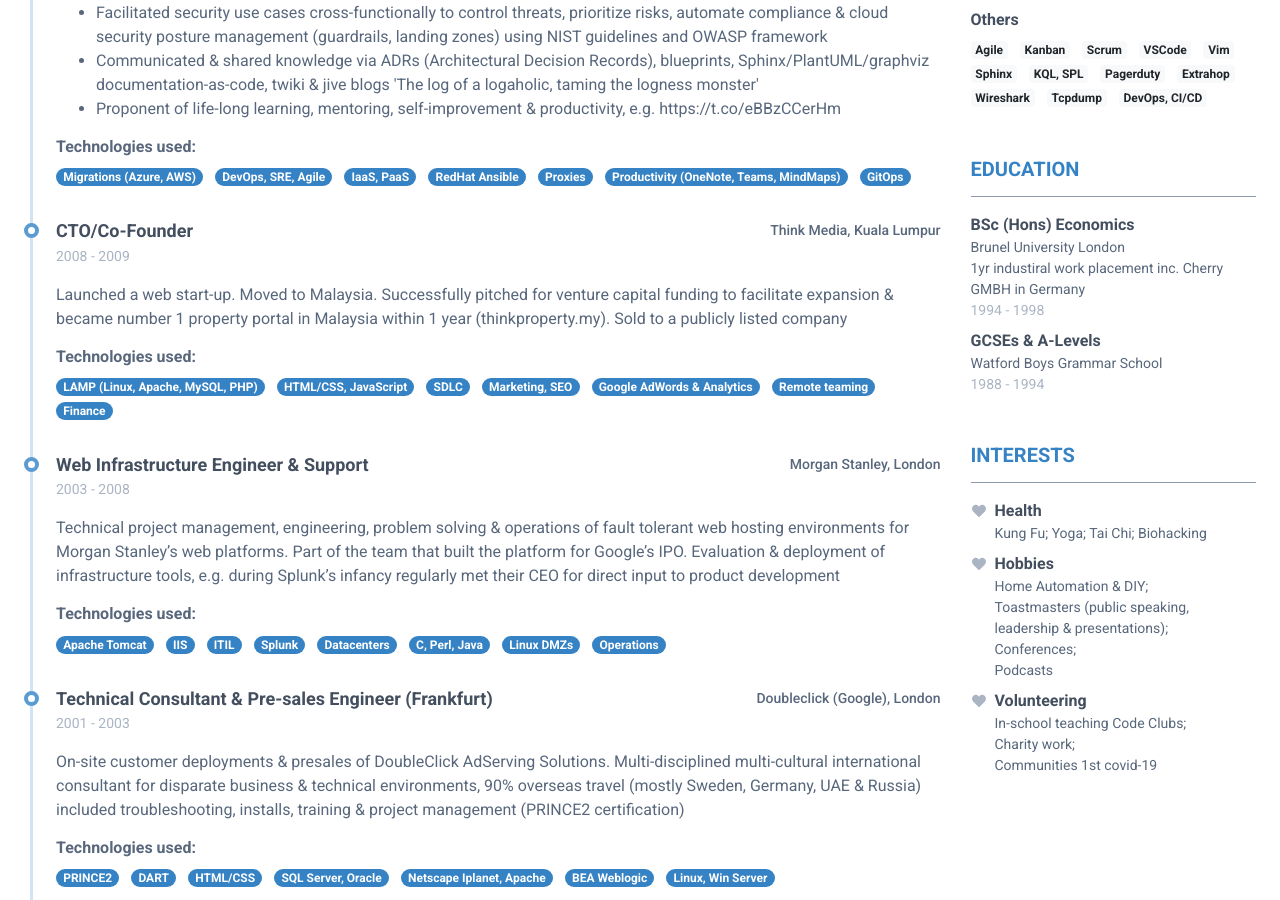
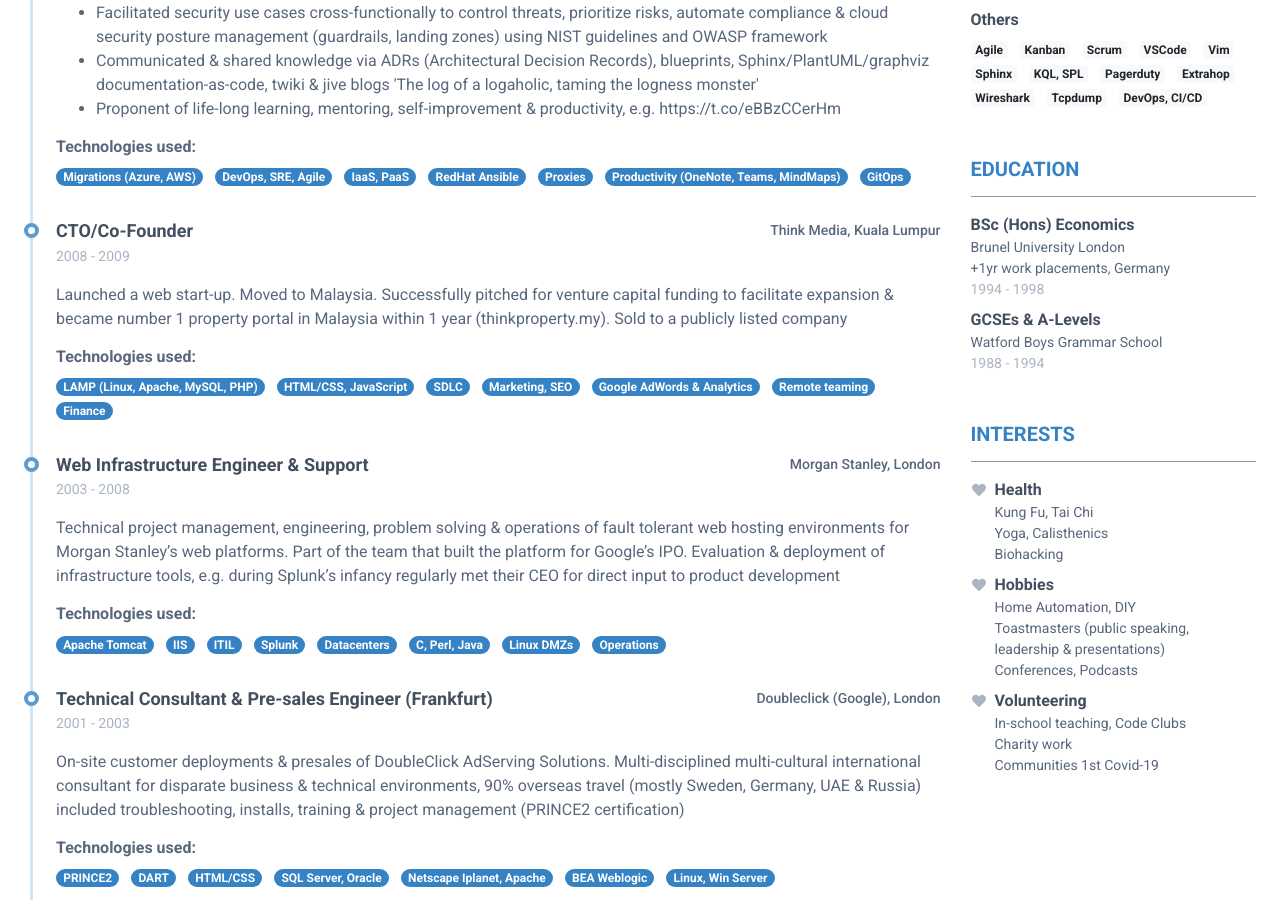
Before and after one commit to Hamy200/resume, a Jekyll site: the page built from index.markdown, in a window 1280 px wide and 900 px high, scrolled down 840 px. Built offline with Jekyll 4.4.1, drawn with Linux system fonts in a browser that asks for light colours; nearby versions of some CDN libraries.

Commit message:
Update data.yml

```diff
--- a/_data/data.yml
+++ b/_data/data.yml
@@ -26,10 +26,10 @@ summary: |
 
 education:
   - degree: BSc (Hons) Economics
-    university: Brunel University London<br> 1yr industiral work placement inc. Cherry GMBH in Germany
+    university: Brunel University London<br> +1yr work placements, Germany
     time: 1994 - 1998
     details: |
-       Economics, Econometrics, Marketing & Management Modules. Two 6month work experiences in London & Germany.
+       Economics, Econometrics, Marketing & Management Modules. 1 year industrial placements in London & Germany.
   - degree: GCSEs & A-Levels
     university: Watford Boys Grammar School
     time: 1988 - 1994
@@ -124,13 +124,13 @@ experiences:
 awards:
   - name: Health
     description: |
-      Kung Fu; Yoga; Tai Chi; Biohacking
+      Kung Fu, Tai Chi<br> Yoga, Calisthenics<br> Biohacking
   - name: Hobbies
     description: |
-       Home Automation & DIY;<br> Toastmasters (public speaking, leadership & presentations);<br> Conferences;<br> Podcasts
+       Home Automation, DIY<br> Toastmasters (public speaking, leadership & presentations)<br> Conferences, Podcasts
   - name: Volunteering
     description: |
-       In-school teaching Code Clubs;<br> Charity work;<br> Communities 1st covid-19
+       In-school teaching, Code Clubs<br> Charity work<br> Communities 1st Covid-19
 
 #interests:
 #  - name: Health - Kung Fu, Tai Chi, Callisthenics
```
